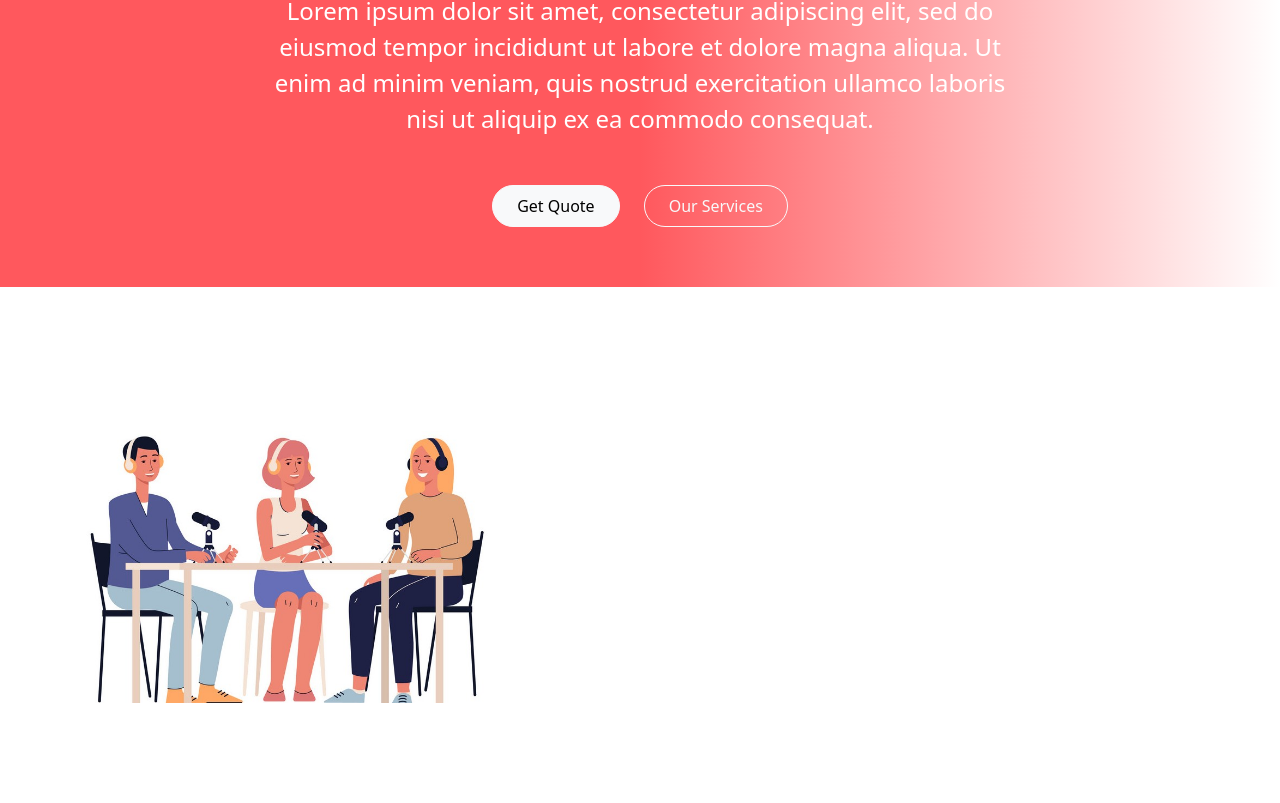
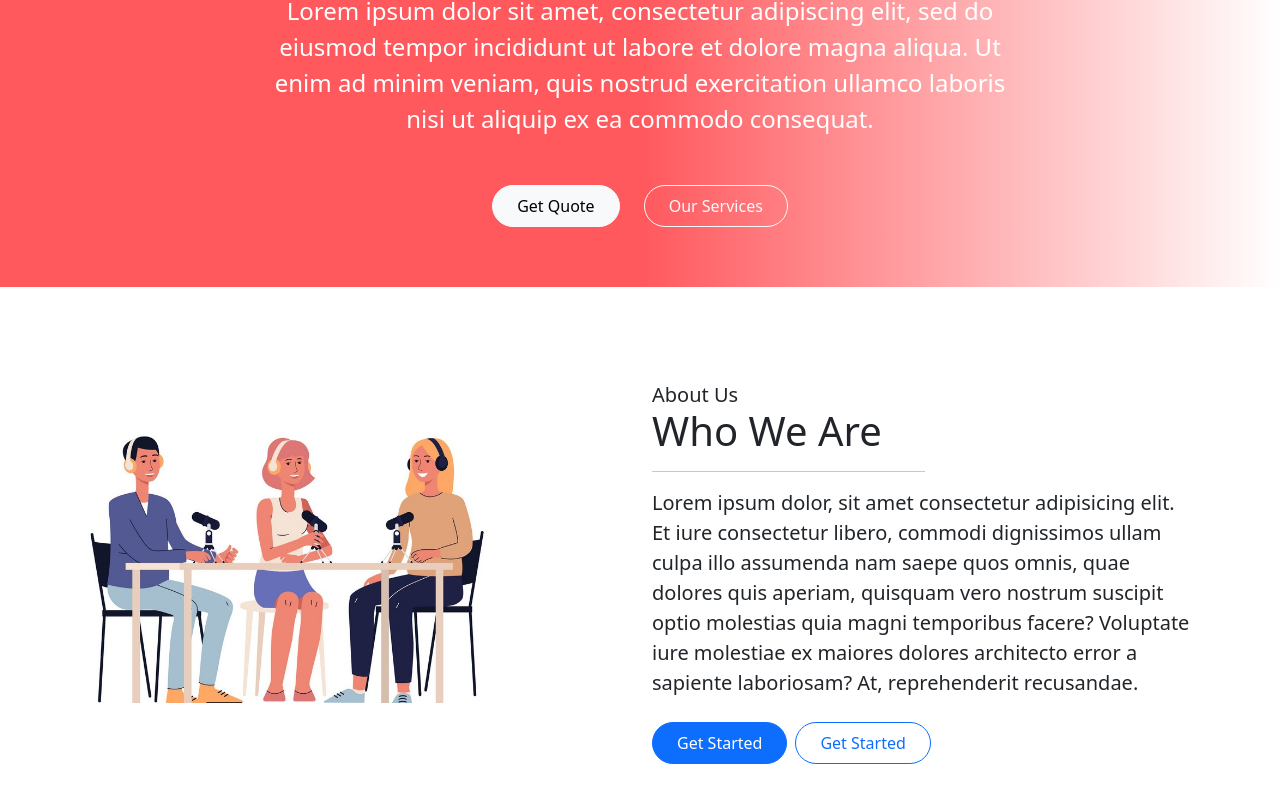
Before and after one commit to annpeacesnr/mernweb, a React (Create React App) app: page / in a window 1280 px wide. Shown: the part 275-1078 px from the top of the page. Built offline with nearby package versions, Linux system fonts and the light colour scheme.

Commit message:
footer buttons

```diff
--- a/src/components/About.jsx
+++ b/src/components/About.jsx
@@ -9,6 +9,15 @@ const About = () => {
                     <div className="col-md-6">
                         <img src="/assets/about1.jpg" alt="About" className="w-75 mt-5" />
                     </div>
+                    <div className="col-md-6">
+                        <h3 className="fs-5 mb-0">About Us</h3>
+                        <h1 className="display-6 mb-2">Who <b>We</b> Are</h1>
+                        <hr className="w-50"/>
+                        <p className="lead mb-4">Lorem ipsum dolor, sit amet consectetur adipisicing elit.
+                        Et iure consectetur libero, commodi dignissimos ullam culpa illo assumenda nam saepe quos omnis, quae dolores quis aperiam, quisquam vero nostrum suscipit optio molestias quia magni temporibus facere? Voluptate iure molestiae ex maiores dolores architecto error a sapiente laboriosam? At, reprehenderit recusandae.</p>
+                        <button className="btn btn-primary rounded-pill px-4 py-2">Get Started</button>
+                        <button className="btn btn-outline-primary rounded-pill px-4 py-2 ms-2">Get Started</button>
+                    </div>
                 </div>
             </div>
         </section>
```
